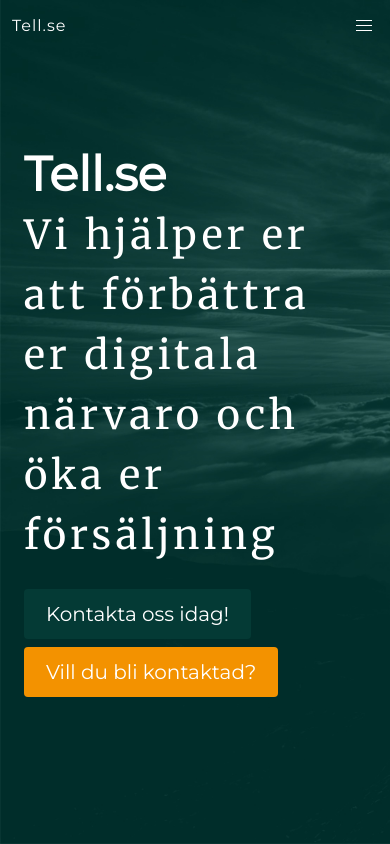
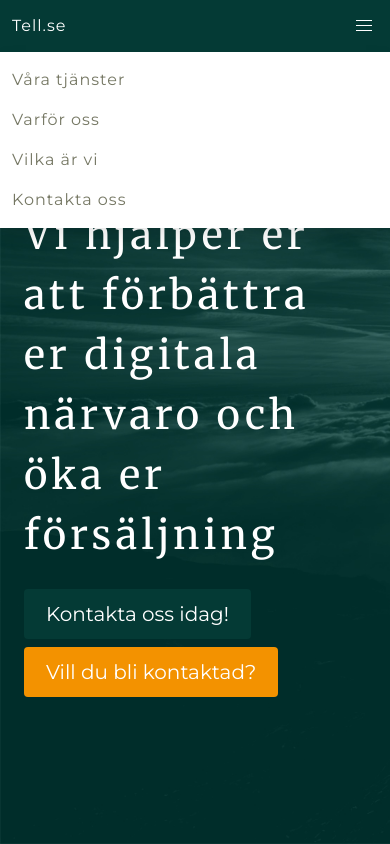
Before and after one commit to codebyjonas/digitalframgang.com, a React (Create React App) app: page / in a window 390 px wide. Both pictures are taken after a click on the button "menu". Shown: the top 844 px of the page. Built offline with nearby package versions, Linux system fonts and the light colour scheme.

Commit message:
added dropdown function

```diff
--- a/src/App.scss
+++ b/src/App.scss
@@ -62,7 +62,7 @@ $footer-padding: 12rem;
     letter-spacing: 1px;
 }
 // Setting colors for titles
-.has-blue-sidebar{
+.has-blue-sidebar {
     border-left: 3px solid lightblue;
     padding-left: 10px;
 }
@@ -148,7 +148,6 @@ $footer-padding: 12rem;
     box-shadow: -1px 10px 16px 1px #d3d3d3;
 }
 
-
 @media only screen and (max-width: 450px) {
     #profile-image {
         width: 220px;
@@ -163,5 +162,4 @@ $footer-padding: 12rem;
         margin-top: 3rem;
         margin-bottom: -1rem;
     }
-
 }
--- a/src/components/Header.js
+++ b/src/components/Header.js
@@ -20,31 +20,39 @@ const links = [
     }
 ]
 
+class Header extends React.Component {
+    state = {
+        navbarScrollState: 'navbar-transparent',
+        showMobileMenu: false
+    }
 
-
-class Header extends React.Component {
-    constructor(){
-        super()
-        this.state = {
-            navbarScrollState: 'navbar-transparent'
+    listenScrollEvent = e => {
+        if (!this.state.showMobileMenu) {
+            if (window.scrollY > 740) {
+                this.setState({ navbarScrollState: 'is-primary' })
+            } else {
+                this.setState({ navbarScrollState: 'navbar-transparent' })
+            }
         }
     }
 
-    listenScrollEvent = e => {
-       if (window.scrollY > 740) {
-           this.setState({navbarScrollState: 'is-primary'})
-       } else {
-           this.setState({navbarScrollState: 'navbar-transparent'})
-       }
-     }
+    componentDidMount = () => {
+        window.addEventListener('scroll', this.listenScrollEvent)
+    }
 
-     componentDidMount() {
-       window.addEventListener('scroll', this.listenScrollEvent)
-     }
-    render () {
-        return(
+    toggleMobileMenu = () => {
+        this.setState(prevState => ({
+            showMobileMenu: !prevState.showMobileMenu,
+            navbarScrollState: 'is-primary'
+        }))
+    }
+
+    render() {
+        return (
             <nav
-                className={'navbar is-fixed-top ' + this.state.navbarScrollState}
+                className={
+                    'navbar is-fixed-top ' + this.state.navbarScrollState
+                }
                 role='navigation'
                 aria-label='main navigation'
             >
@@ -55,13 +63,19 @@ class Header extends React.Component {
                         className='navbar-burger'
                         aria-label='menu'
                         aria-expanded='false'
+                        onClick={this.toggleMobileMenu}
                     >
                         <span aria-hidden='true' />
                         <span aria-hidden='true' />
                         <span aria-hidden='true' />
                     </a>
                 </div>
-                <div className='navbar-menu navbar-end'>
+                <div
+                    className={
+                        'navbar-menu navbar-end ' +
+                        (this.state.showMobileMenu && 'is-active')
+                    }
+                >
                     {links.map(link => (
                         <Link
                             className='navbar-item'
@@ -77,8 +91,7 @@ class Header extends React.Component {
                 </div>
             </nav>
         )
-
     }
 }
 
-export default Header;
+export default Header
```
